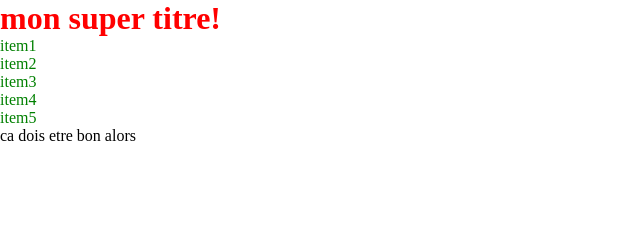
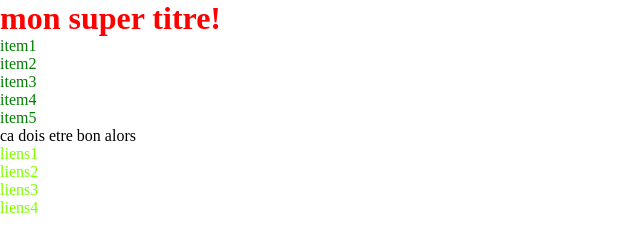
Before and after one commit to Vic-boss972/openclass, a plain HTML site: page index.html in a window 1280 px wide. Shown: the whole page, without its empty margins (0-640 px from the left). Drawn offline with Linux system fonts and the light colour scheme.

Commit message:
liste de liens et style

```diff
--- a/index.html
+++ b/index.html
@@ -17,5 +17,11 @@
         <li class="list">item5</li>
     </ul>
     <p>ca dois etre bon alors</p>
+    <ul>
+        <li class="lien"><a href="">liens1</a></li>
+        <li class="lien"><a href="">liens2</a></li>
+        <li class="lien"><a href="">liens3</a></li>
+        <li class="lien"><a href="">liens4</a></li>
+    </ul>
 </body>
 </html>
--- a/style.css
+++ b/style.css
@@ -10,3 +10,10 @@ h1{
 li{
     color: green;
 }
+.lien a{
+    display: inline-block;
+    color: chartreuse;
+}
+.lien a:hover{
+    background-color: orange;
+}
```
